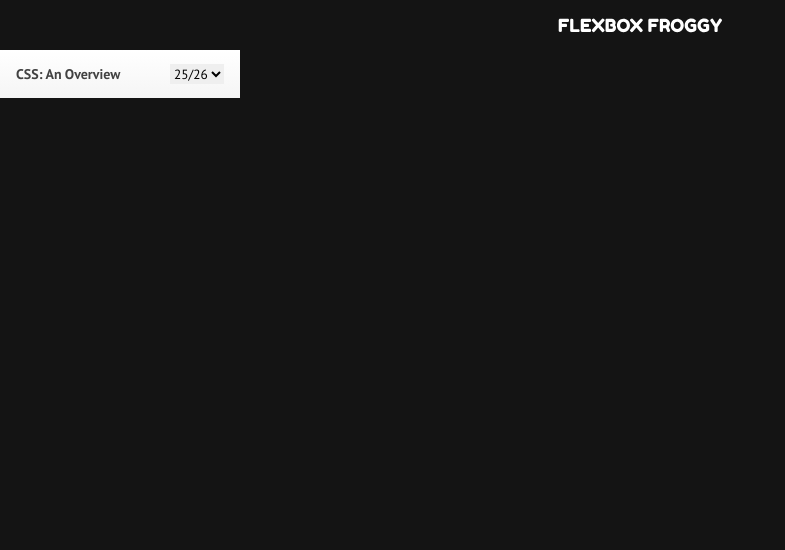
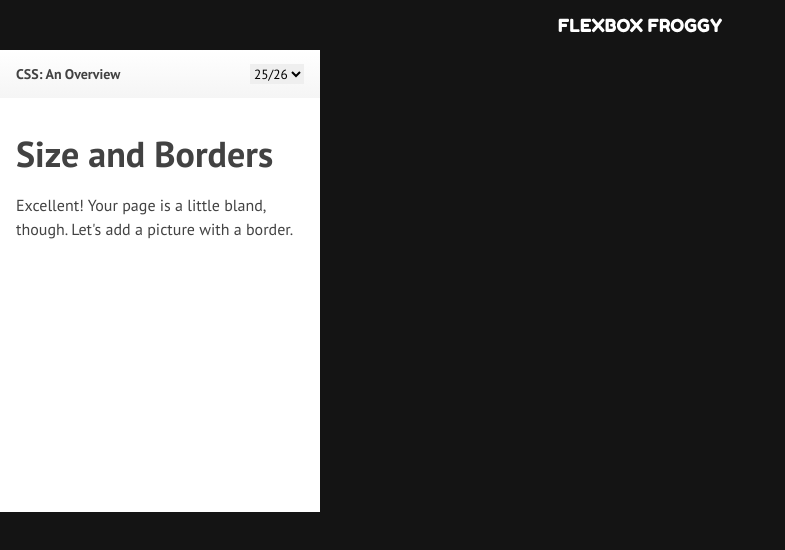
Before and after one commit to joel-fragoso/redesign-flexbox-froggy, a React (Create React App) app: page / in a window 1280 px wide. Shown: the top 550 px of the page, without its empty margins (0-785 px from the left). Built offline with nearby package versions, Linux system fonts and the light colour scheme.

Commit message:
feat: creating description

```diff
--- /dev/null
+++ b/src/components/Description/index.tsx
@@ -0,0 +1,17 @@
+import React, { FunctionComponent } from 'react';
+
+import { Container } from './styles';
+
+const Description: FunctionComponent = () => {
+  return (
+    <Container>
+      <h1>Size and Borders</h1>
+      <p>
+        Excellent! Your page is a little bland, though. Let&apos;s add a picture
+        with a border.
+      </p>
+    </Container>
+  );
+};
+
+export default Description;
--- /dev/null
+++ b/src/components/Description/styles.ts
@@ -0,0 +1,21 @@
+import styled from 'styled-components';
+
+export const Container = styled.div`
+  grid-area: Description;
+
+  padding: 32px 16px;
+
+  background: var(--surface);
+
+  h1 {
+    font-size: 36px;
+    color: var(--on-surface);
+  }
+
+  p {
+    line-height: 24px;
+    color: var(--on-surface);
+
+    margin-top: 16px;
+  }
+`;
--- a/src/pages/Dashboard/index.tsx
+++ b/src/pages/Dashboard/index.tsx
@@ -4,12 +4,14 @@ import { Container } from './styles';
 
 import Header from '../../components/Header';
 import Info from '../../components/Info';
+import Description from '../../components/Description';
 
 const Dashboard: FunctionComponent = () => {
   return (
     <Container>
       <Header />
       <Info />
+      <Description />
     </Container>
   );
 };
--- a/src/pages/Dashboard/styles.ts
+++ b/src/pages/Dashboard/styles.ts
@@ -4,7 +4,7 @@ export const Container = styled.div`
   display: grid;
 
   grid-template-rows: 50px 48px auto 50px;
-  grid-template-columns: 240px auto;
+  grid-template-columns: 320px auto;
 
   grid-template-areas:
     'Header Header' 'Info Navigation' 'Description Code'
```
